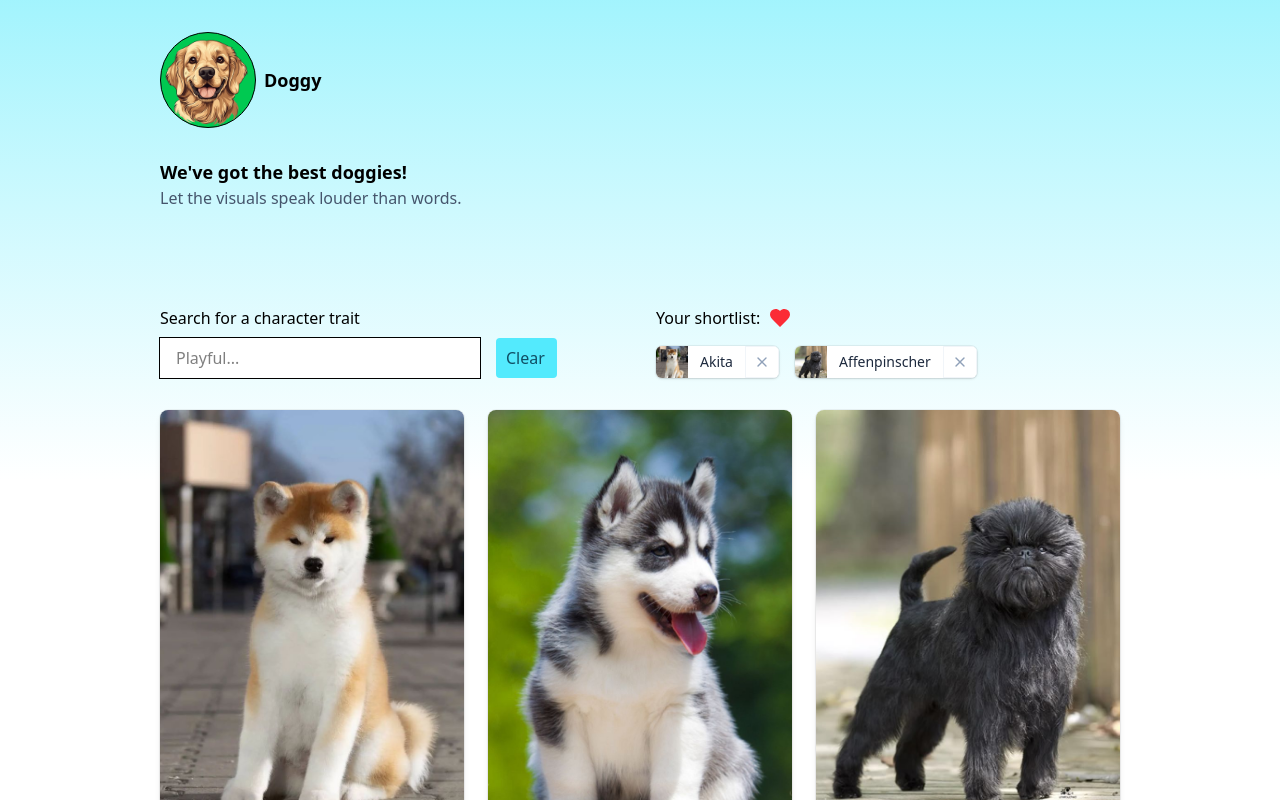
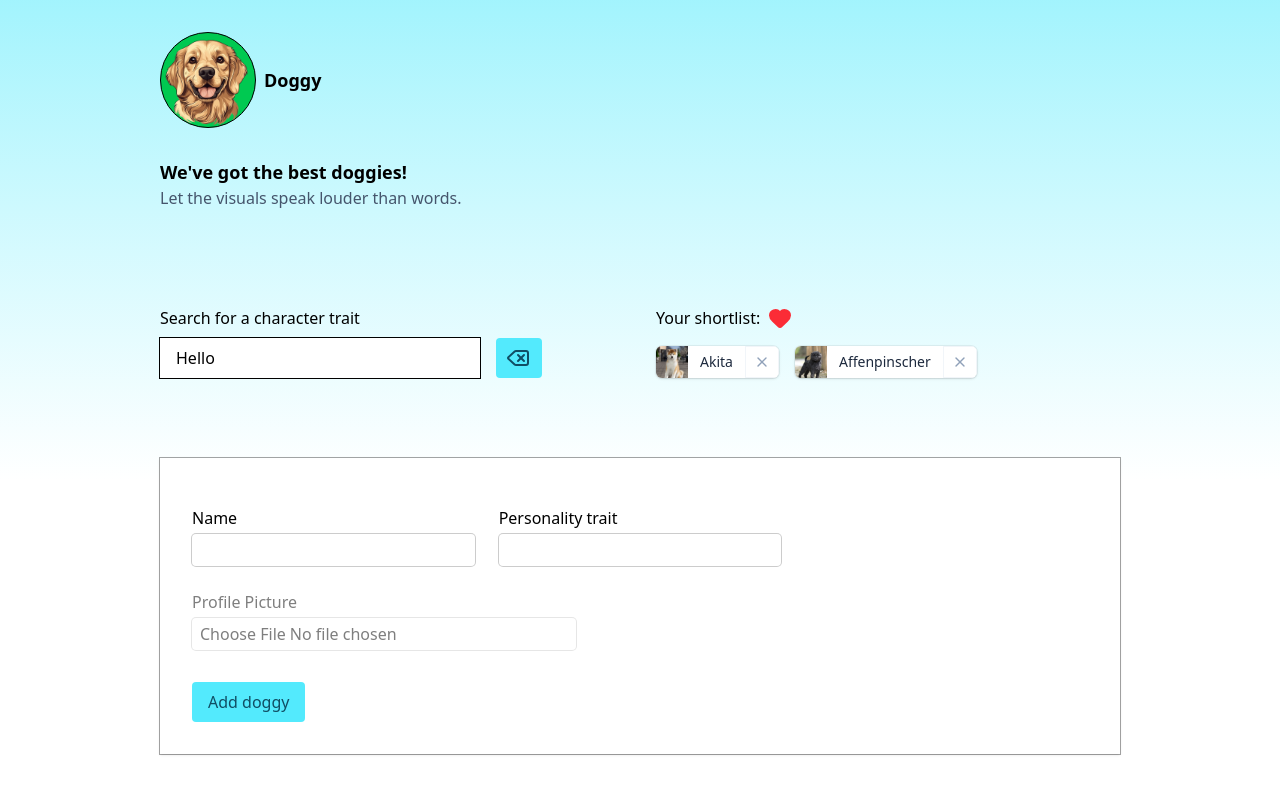
Before and after one commit to Jomerubaldo/react-from-scratch, a React (Vite) app in the folder frontend/: page / in a window 1280 px wide. Shown: the top 800 px of the page. Built offline with nearby package versions, Linux system fonts and the light colour scheme; the HTML template or start-up script is replaced by a standard one.

Commit message:
progress today

```diff
--- a/frontend/src/App.tsx
+++ b/frontend/src/App.tsx
@@ -8,7 +8,7 @@ import { DoggiesForm } from './components/DoggyForm';
 import { doggies } from './data/doggies';
 import { useState } from 'react';
 import { Doggy } from './types';
-import { LikedContext } from './context/likedContext';
+import { LikedContext } from './context/LikedContext';
 
 export default function App() {
   return (
@@ -23,15 +23,16 @@ export default function App() {
 
 function Main() {
   const [liked, setLiked] = useState<Doggy['id'][]>([1, 3]);
+  const [searchQuery, setSearchQuery] = useState<string>('Hello');
 
   return (
     <main>
       <LikedContext.Provider value={{ liked, setLiked }}>
         <div className="mt-24 grid gap-8 sm:grid-cols-2">
-          <Search />
+          <Search searchQuery={searchQuery} setSearchQuery={setSearchQuery} />
           <Shortlist doggies={doggies} />
         </div>
-        <Doggieslist doggies={doggies} />
+        <Doggieslist searchQuery={searchQuery} doggies={doggies} />
       </LikedContext.Provider>
       <DoggiesForm />
     </main>
--- a/frontend/src/components/Doggieslist.tsx
+++ b/frontend/src/components/Doggieslist.tsx
@@ -4,13 +4,23 @@ import { LikeToggleButton } from './LikeToggleButton';
 
 // need pass props to render the data
 //called type annotation here but different syntax
-export function Doggieslist({ doggies }: { doggies: Doggy[] }) {
+export function Doggieslist({
+  doggies,
+  searchQuery,
+}: {
+  doggies: Doggy[];
+  searchQuery: string;
+}) {
   return (
     <ul className="mt-8 grid gap-6 sm:grid-cols-2 lg:grid-cols-3">
       {/* iterating using map() like dito niya ibabato yung data */}
-      {doggies.map((doggy) => (
-        <DoggyCard key={doggy.id} doggy={doggy} />
-      ))}
+      {doggies
+        .filter((dog) =>
+          dog.trait.toLowerCase().includes(searchQuery.toLowerCase())
+        )
+        .map((doggy) => (
+          <DoggyCard key={doggy.id} doggy={doggy} />
+        ))}
     </ul>
   );
 }
--- a/frontend/src/components/LikeToggleButton.tsx
+++ b/frontend/src/components/LikeToggleButton.tsx
@@ -1,6 +1,6 @@
 import { Heart } from 'lucide-react';
 import { Doggy } from '../types';
-import { useLiked } from '../context/likedContext';
+import { useLiked } from '../context/LikedContext';
 
 export function LikeToggleButton({ id }: { id: Doggy['id'] }) {
   // called context to stay the logic here from button
--- a/frontend/src/components/Search.tsx
+++ b/frontend/src/components/Search.tsx
@@ -1,4 +1,16 @@
-export function Search() {
+import { Delete } from 'lucide-react';
+import { Dispatch, SetStateAction, useRef } from 'react';
+
+export function Search({
+  searchQuery,
+  setSearchQuery,
+}: {
+  searchQuery: string;
+  setSearchQuery: Dispatch<SetStateAction<string>>;
+}) {
+  // ref
+  const inputRef = useRef(null);
+
   return (
     <div>
       <label htmlFor="search" className="font-medium">
@@ -6,13 +18,23 @@ export function Search() {
       </label>
       <div className="mt-2 flex items-center gap-4">
         <input
+          ref={inputRef}
           placeholder="Playful..."
+          value={searchQuery}
+          onChange={(event) => setSearchQuery(event.target.value)}
           name="search"
           type="text"
           className="w-full max-w-80 bg-white px-4 py-2 ring ring-black focus:ring-2 focus:ring-cyan-500 focus:outline-none"
         />
-        <button className="inline-block rounded bg-cyan-300 px-4 py-2 pr-3! pl-2.5! font-medium text-cyan-900 hover:bg-cyan-200 focus:ring-2 focus:ring-cyan-500 focus:outline-none">
-          Clear
+        {/* inputRef for every delete user focus on input text */}
+        <button
+          onClick={() => {
+            setSearchQuery('');
+            inputRef.current.focus();
+          }}
+          className="inline-block rounded bg-cyan-300 px-4 py-2 pr-3! pl-2.5! font-medium text-cyan-900 hover:bg-cyan-200 focus:ring-2 focus:ring-cyan-500 focus:outline-none"
+        >
+          <Delete />
         </button>
       </div>
     </div>
--- a/frontend/src/components/Shortlist.tsx
+++ b/frontend/src/components/Shortlist.tsx
@@ -1,6 +1,6 @@
-import { useLiked } from '../context/likedContext';
+import { useLiked } from '../context/LikedContext';
 import { Doggy } from '../types';
-import { X } from 'lucide-react';
+import { Heart, X } from 'lucide-react';
 
 export function Shortlist({ doggies }: { doggies: Doggy[] }) {
   // called context here to stay at logic from button and iterate the map
@@ -10,20 +10,7 @@ export function Shortlist({ doggies }: { doggies: Doggy[] }) {
     <div>
       <h2 className="flex items-center gap-2 font-medium">
         Your shortlist:
-        <svg
-          xmlns="http://www.w3.org/2000/svg"
-          width={24}
-          height={24}
-          viewBox="0 0 24 24"
-          fill="none"
-          stroke="currentColor"
-          strokeWidth={2}
-          strokeLinecap="round"
-          strokeLinejoin="round"
-          className="fill-red-500 stroke-none"
-        >
-          <path d="M19 14c1.49-1.46 3-3.21 3-5.5A5.5 5.5 0 0 0 16.5 3c-1.76 0-3 .5-4.5 2-1.5-1.5-2.74-2-4.5-2A5.5 5.5 0 0 0 2 8.5c0 2.29 1.51 4.04 3 5.5l7 7 7-7Z" />
-        </svg>
+        <Heart className="fill-red-500 stroke-red-500" />
       </h2>
       <ul className="mt-4 flex flex-wrap gap-4">
         {doggies
--- a/frontend/src/context/LikedContext.ts
+++ b/frontend/src/context/LikedContext.ts
@@ -6,7 +6,7 @@ export const LikedContext = createContext<{
   setLiked: Dispatch<SetStateAction<Doggy['id'][]>> | null;
 }>(null);
 
-// custom hook you can export and used in other component
+// custom hook you can export and use in other component
 export function useLiked() {
   const context = use(LikedContext);
   if (!context) {
```
